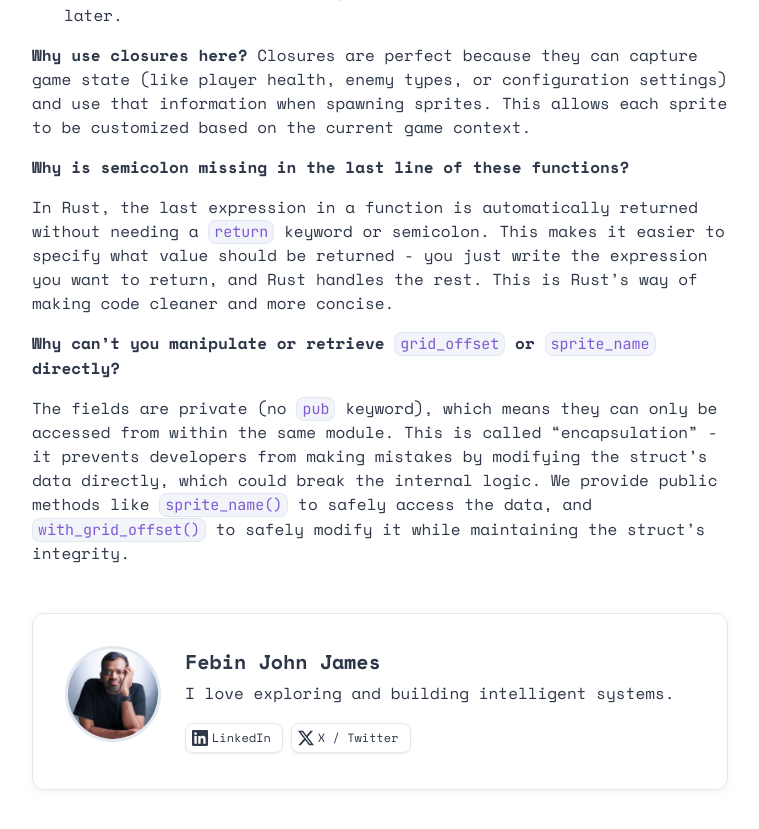
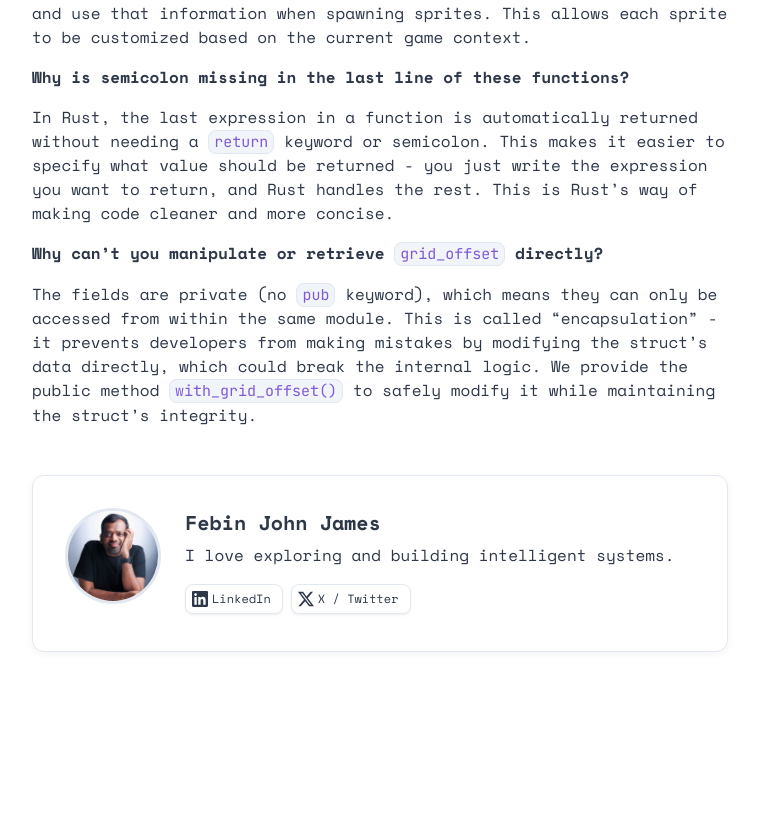
Before and after one commit to jamesfebin/AIBodh-Website, a Jekyll site: the page built from _posts/2025-09-30-bevy-rust-game-development-chapter-2.markdown, in a window 1280 px wide and 900 px high, scrolled down 19630 px. Shown: the top 829 px of the window, without its empty margins (260-1019 px from the left). Built offline with Jekyll 4.4.1, drawn with Linux system fonts in a browser that asks for light colours; after the commit the page ends 20392 px from its top, so only the background shows below that; some of the changed text lies outside the part shown.

Commit message:
Blog updates

````diff
--- a/_posts/2025-09-30-bevy-rust-game-development-chapter-2.markdown
+++ b/_posts/2025-09-30-bevy-rust-game-development-chapter-2.markdown
@@ -851,10 +851,6 @@ impl SpawnableAsset {
         self.grid_offset = offset;
         self
     }
-
-    pub fn sprite_name(&self) -> &'static str {
-        self.sprite_name
-    }
 }
 ```
 
@@ -895,6 +891,6 @@ Closures are perfect because they can capture game state (like player health, en
 
 In Rust, the last expression in a function is automatically returned without needing a `return` keyword or semicolon. This makes it easier to specify what value should be returned - you just write the expression you want to return, and Rust handles the rest. This is Rust's way of making code cleaner and more concise.
 
-**Why can't you manipulate or retrieve `grid_offset` or `sprite_name` directly?**
+**Why can't you manipulate or retrieve `grid_offset` directly?**
 
-The fields are private (no `pub` keyword), which means they can only be accessed from within the same module. This is called "encapsulation" - it prevents developers from making mistakes by modifying the struct's data directly, which could break the internal logic. We provide public methods like `sprite_name()` to safely access the data, and `with_grid_offset()` to safely modify it while maintaining the struct's integrity.
+The fields are private (no `pub` keyword), which means they can only be accessed from within the same module. This is called "encapsulation" - it prevents developers from making mistakes by modifying the struct's data directly, which could break the internal logic. We provide the public method `with_grid_offset()` to safely modify it while maintaining the struct's integrity.
````
